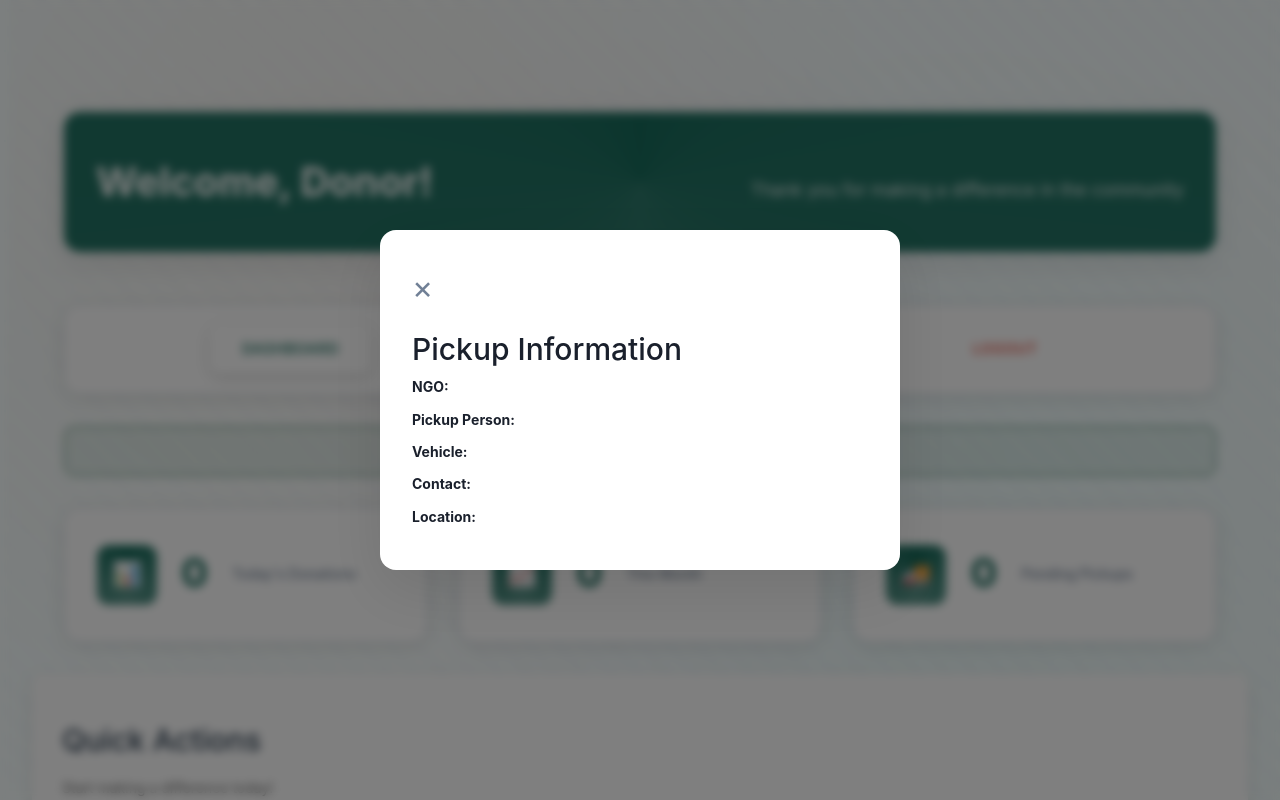
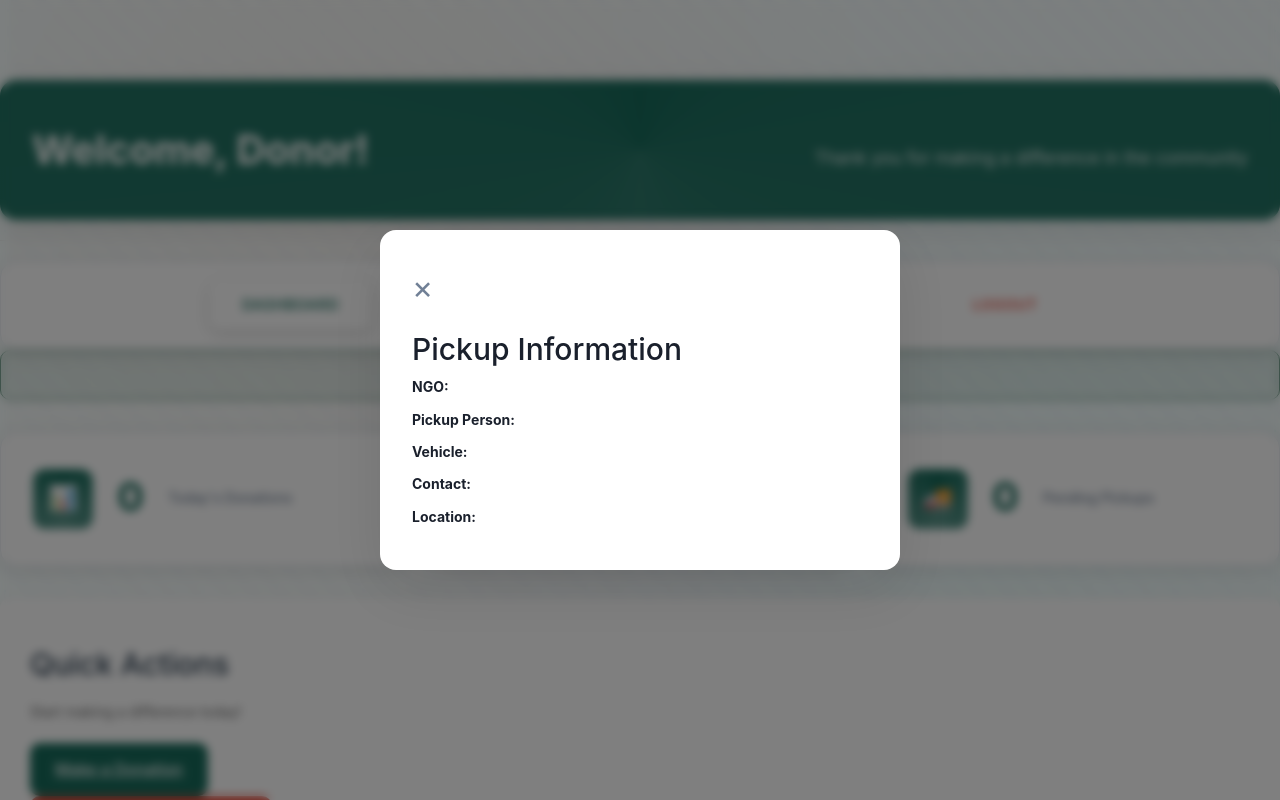
Before and after one commit to het0103/ImpactThon_RookieCoders, a Django app: page /donor_home in a window 1280 px wide. Run offline with Django 5.2, Linux system fonts and the light colour scheme; some libraries are stand-ins or nearby versions.

Commit message:
margine solve

```diff
--- a/nour/static/assets/css/donor_new.css
+++ b/nour/static/assets/css/donor_new.css
@@ -132,7 +132,7 @@ body::after {
   background: var(--primary);
   color: white;
   padding: 3rem 2rem;
-  margin: 5rem 2rem 2rem;
+  margin: 5rem 0 0;
   border-radius: 16px;
   position: relative;
   overflow: hidden;
@@ -171,7 +171,7 @@ body::after {
 .donor-nav {
   background: var(--card-bg);
   padding: 2rem;
-  margin: 2rem;
+  margin: 0;
   border-radius: 16px;
   box-shadow: 0 4px 20px var(--shadow);
   border: 1px solid var(--border);
@@ -221,7 +221,7 @@ body::after {
   display: grid;
   grid-template-columns: repeat(auto-fit, minmax(280px, 1fr));
   gap: 2rem;
-  margin: 2rem;
+  margin: 0 0 2rem;
 }
 
 .card {
@@ -293,7 +293,7 @@ body::after {
 .donation-form {
   background: var(--card-bg);
   padding: 3rem;
-  margin: 2rem;
+  margin: 0 0 2rem;
   border-radius: 16px;
   box-shadow: 0 4px 20px var(--shadow);
   border: 1px solid var(--border);
@@ -366,7 +366,7 @@ body::after {
 ========================= */
 .donations-table {
   background: var(--card-bg);
-  margin: 2rem;
+  margin: 0 0 2rem;
   border-radius: 16px;
   box-shadow: 0 4px 20px var(--shadow);
   border: 1px solid var(--border);
@@ -445,7 +445,7 @@ body::after {
   background: rgba(45, 106, 79, 0.1);
   color: var(--success);
   padding: 1.5rem;
-  margin: 2rem;
+  margin: 0 0 2rem;
   border-radius: 10px;
   border: 1px solid var(--success);
   position: relative;
@@ -783,12 +783,13 @@ body::after {
 }
 
 .request-card:hover,
-.request-card:focus{
+.request-card:focus {
   transform: translateY(-5px);
   box-shadow: 0 8px 25px var(--shadow);
 }
-html{
-    overscroll-behavior:none;
+
+html {
+  overscroll-behavior: none;
 }
 
 .request-header {
@@ -919,6 +920,7 @@ html{
     align-items: flex-start;
   }
 }
+
 /* =========================
    MODAL (FIXED & SCROLLABLE)
 ========================= */
@@ -926,14 +928,16 @@ html{
   display: none;
   position: fixed;
   inset: 0;
-  z-index: 2000; /* above sticky header */
+  z-index: 2000;
+  /* above sticky header */
   background: rgba(0, 0, 0, 0.5);
   backdrop-filter: blur(5px);
 
   display: flex;
   align-items: center;
   justify-content: center;
-  padding: 1rem; /* prevents edge cut on mobile */
+  padding: 1rem;
+  /* prevents edge cut on mobile */
 }
 
 /* Modal box */
@@ -942,8 +946,10 @@ html{
   width: 100%;
   max-width: 520px;
 
-  max-height: 90vh;              /* 🔑 KEY FIX */
-  overflow-y: auto;              /* 🔑 SCROLL INSIDE MODAL */
+  max-height: 90vh;
+  /* 🔑 KEY FIX */
+  overflow-y: auto;
+  /* 🔑 SCROLL INSIDE MODAL */
 
   padding: 2rem;
   border-radius: 16px;
@@ -957,6 +963,7 @@ html{
 .pickup-modal-content::-webkit-scrollbar {
   width: 6px;
 }
+
 .pickup-modal-content::-webkit-scrollbar-thumb {
   background: var(--border);
   border-radius: 10px;
@@ -967,6 +974,7 @@ html{
     transform: translateY(20px) scale(0.95);
     opacity: 0;
   }
+
   to {
     transform: translateY(0) scale(1);
     opacity: 1;
--- a/nour/static/assets/css/ngo_dashboard.css
+++ b/nour/static/assets/css/ngo_dashboard.css
@@ -178,7 +178,7 @@ body::after {
 ========================= */
 .dashboard-container {
   margin-top: 80px;
-  padding: 2rem;
+  padding: 2rem 0;
   max-width: 1400px;
   margin-left: auto;
   margin-right: auto;
@@ -619,7 +619,7 @@ body::after {
 }
 
 .pickups-grid {
-  padding: 2rem;
+  padding: 2rem 0;
   display: grid;
   grid-template-columns: repeat(auto-fill, minmax(320px, 1fr));
   gap: 1.5rem;
--- a/nour/static/assets/css/pickup.css
+++ b/nour/static/assets/css/pickup.css
@@ -5,7 +5,6 @@ body {
   line-height: 1.6;
   overflow-x: hidden;
   position: relative;
-  padding: 2rem;
 }
 
 .pickup-container {
```
